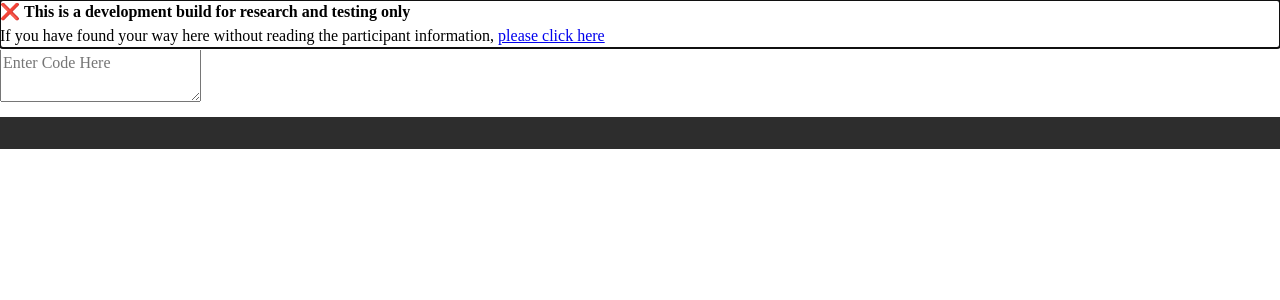
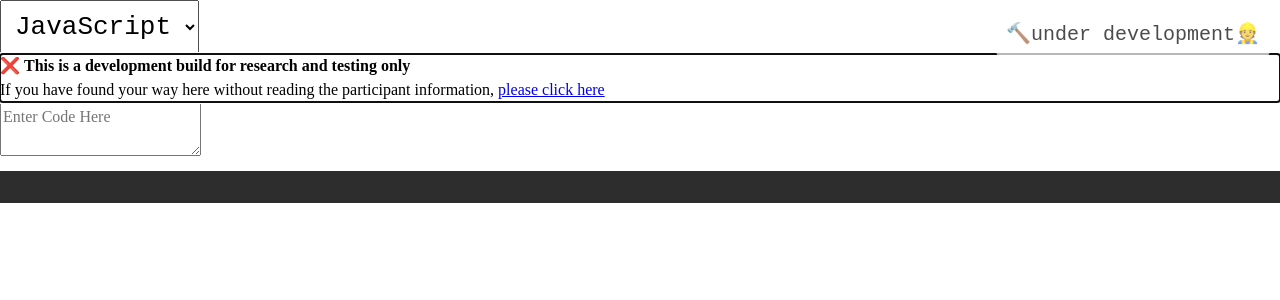
Before and after one commit to aliveSurfin/code_quality, a React app in the folder development/code/client/: page / in a window 1280 px wide. Shown: the top 300 px of the page. Built offline with nearby package versions, Linux system fonts and the light colour scheme; no server answers.

Commit message:
Added general layout styling Added in development banner removed a console log from overlay made some qol changes to server

```diff
--- a/development/code/client/src/App.jsx
+++ b/development/code/client/src/App.jsx
@@ -1,6 +1,6 @@
 import React, { Component } from 'react';
-import CodeEditor from './components/code_editor/CodeEditor';
-
+import MainLayout from './components/main_layout/MainLayout'
+import InDev from './components/in_development/in_dev';
 import "./styles/reset.css"
 
 
@@ -27,7 +27,7 @@ class App extends Component {
 
   handleSubmit = async e => {
     e.preventDefault();
-    const response = await fetch('/api/world', {
+    const response = await fetch('/api/test', {
       method: 'POST',
       headers: {
         'Content-Type': 'application/json',
@@ -42,10 +42,8 @@ class App extends Component {
 render() {
     return (
       <div className="App">
-      <CodeEditor></CodeEditor>
-      {this.state.response}
-      {this.state.responseToPost}
-      {this.state.post}
+        <MainLayout/>
+        <InDev/>
     </div>
     );
   }
--- /dev/null
+++ b/development/code/client/src/components/content_layout/ContentLayout.jsx
@@ -0,0 +1,30 @@
+import React from "react";
+import CodeEditor from "../code_editor/CodeEditor";
+import styles from "./contentLayout.scss";
+class ContentLayout extends React.Component {
+  constructor() {
+    super();
+    this.state = {
+      language: "javascript",
+      selector_ref: React.createRef()
+    };
+  }
+
+  render() {
+    return (
+      <div id="content-layout" className={styles.wrapper}>
+        <select style={{fontFamily:"monospace",padding:"10px",fontSize:"200%"}} ref={this.state.selector_ref} name="language" id="language-selector" onChange={()=>{this.forceUpdate()}}>
+          <option value="javascript">JavaScript</option>
+          <option value="java">Java</option>
+          <option value="python">Python</option>
+          <option value="csharp">C#</option>
+          <option value="cpp">C++</option>
+          <option value="c">C</option>
+          <option value="go">Go</option>
+        </select>
+        <CodeEditor language={this.state.selector_ref.current?.value || this.state.language}></CodeEditor>
+      </div>
+    );
+  }
+}
+export default ContentLayout;
--- /dev/null
+++ b/development/code/client/src/components/content_layout/contentLayout.scss
@@ -0,0 +1 @@
+.wrapper {}
--- /dev/null
+++ b/development/code/client/src/components/in_development/in_dev.css
@@ -0,0 +1,12 @@
+.in-dev {
+    position: absolute;
+    top: 10px;
+    right: 10px;
+    color: black;
+    font-size: 20px;
+    font-family: monospace;
+    opacity: .7;
+    background-color: white;
+    padding: 10px;
+    border-radius: 10px;
+}
--- /dev/null
+++ b/development/code/client/src/components/in_development/in_dev.jsx
@@ -0,0 +1,9 @@
+import React from 'react'
+import "./in_dev.css"
+function InDev() {
+    return (
+        <div className='in-dev'><span aria-label='hammer emoji' role="img">🔨</span>under development<span aria-label='construction emoji' role="img">👷</span></div>
+    )
+}
+
+export default InDev
--- /dev/null
+++ b/development/code/client/src/components/main_layout/MainLayout.jsx
@@ -0,0 +1,20 @@
+import React from "react";
+import ContentLayout from "../content_layout/ContentLayout";
+import TopLayout from "../top_layout/TopLayout";
+import styles from './mainLayout.scss'
+class MainLayout extends React.Component {
+  constructor() {
+    super();
+    this.state = {
+    };
+  }
+  render() {
+    return (
+     <div id="main-layout" className={styles.wrapper}>
+         <TopLayout></TopLayout>
+         <ContentLayout></ContentLayout>
+     </div>
+    );
+  }
+}
+export default MainLayout;
--- /dev/null
+++ b/development/code/client/src/components/main_layout/mainLayout.scss
@@ -0,0 +1,10 @@
+.wrapper {
+    background-color: black;
+    width: 100%;
+    height: 100%;
+    display: grid;
+    grid-template-rows: 100px calc(100% - 100px);
+    > {
+        border: 1px solid white;
+    }
+}
--- a/development/code/client/src/components/reusable_comps/overlay/overlay.jsx
+++ b/development/code/client/src/components/reusable_comps/overlay/overlay.jsx
@@ -14,7 +14,6 @@ class Overlay extends PureComponent {
     this.setState({ shown: false });
   }
   focusSelf() {
-    console.log("focus self");
     this.state.div_ref.current.focus();
   }
   componentDidMount() {
--- /dev/null
+++ b/development/code/client/src/components/top_layout/TopLayout.jsx
@@ -0,0 +1,17 @@
+import React from "react";
+import styles from './topLayout.scss'
+class TopLayout extends React.Component {
+  constructor() {
+    super();
+    this.state = {
+    };
+  }
+  render() {
+    return (
+     <div id="top-layout" className={styles.wrapper}>
+
+     </div>
+    );
+  }
+}
+export default TopLayout;
--- /dev/null
+++ b/development/code/client/src/components/top_layout/topLayout.scss
@@ -0,0 +1 @@
+.wrapper {}
```
Also changed, not shown: 1 other file (tests, documents, lock files or other folders).
